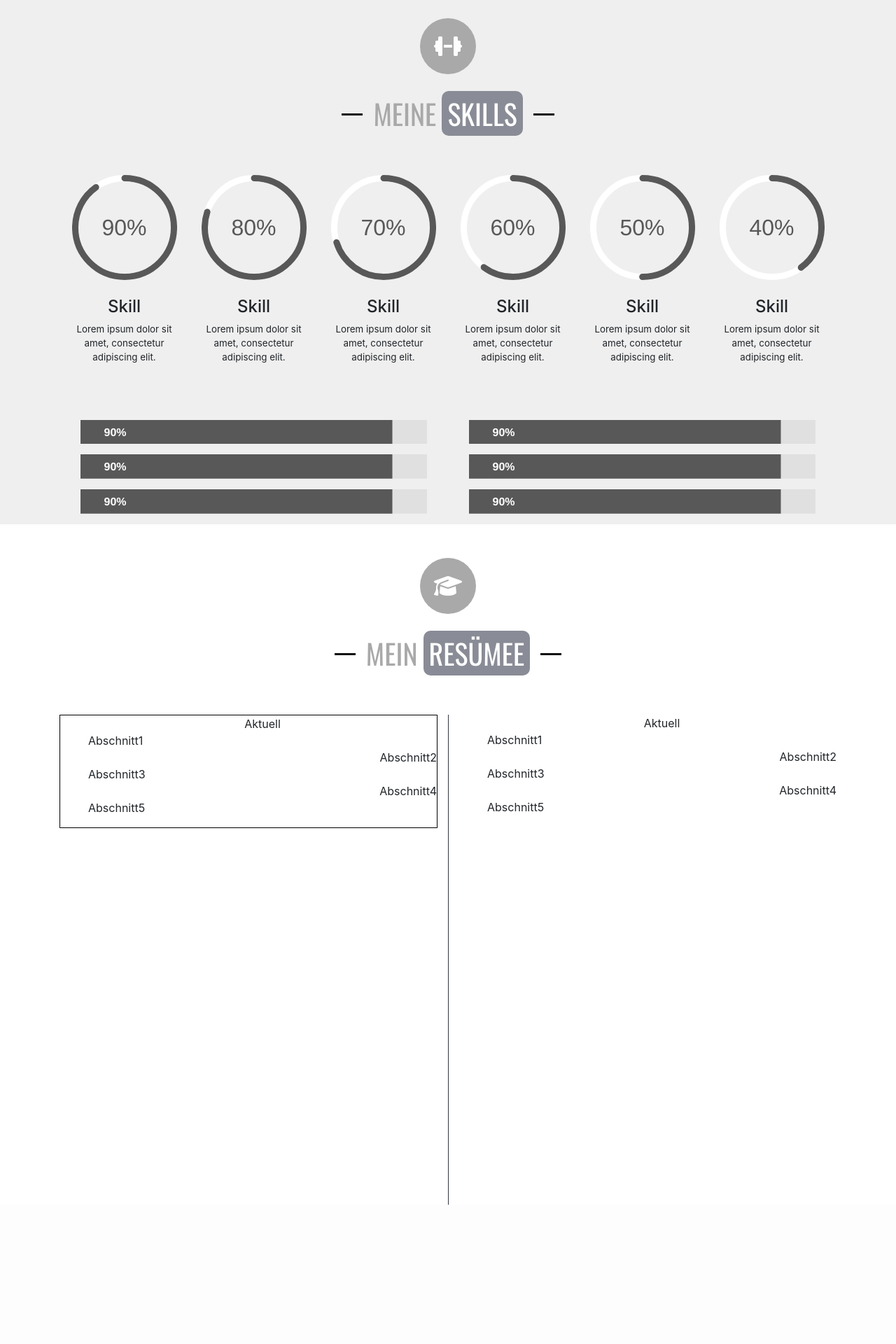
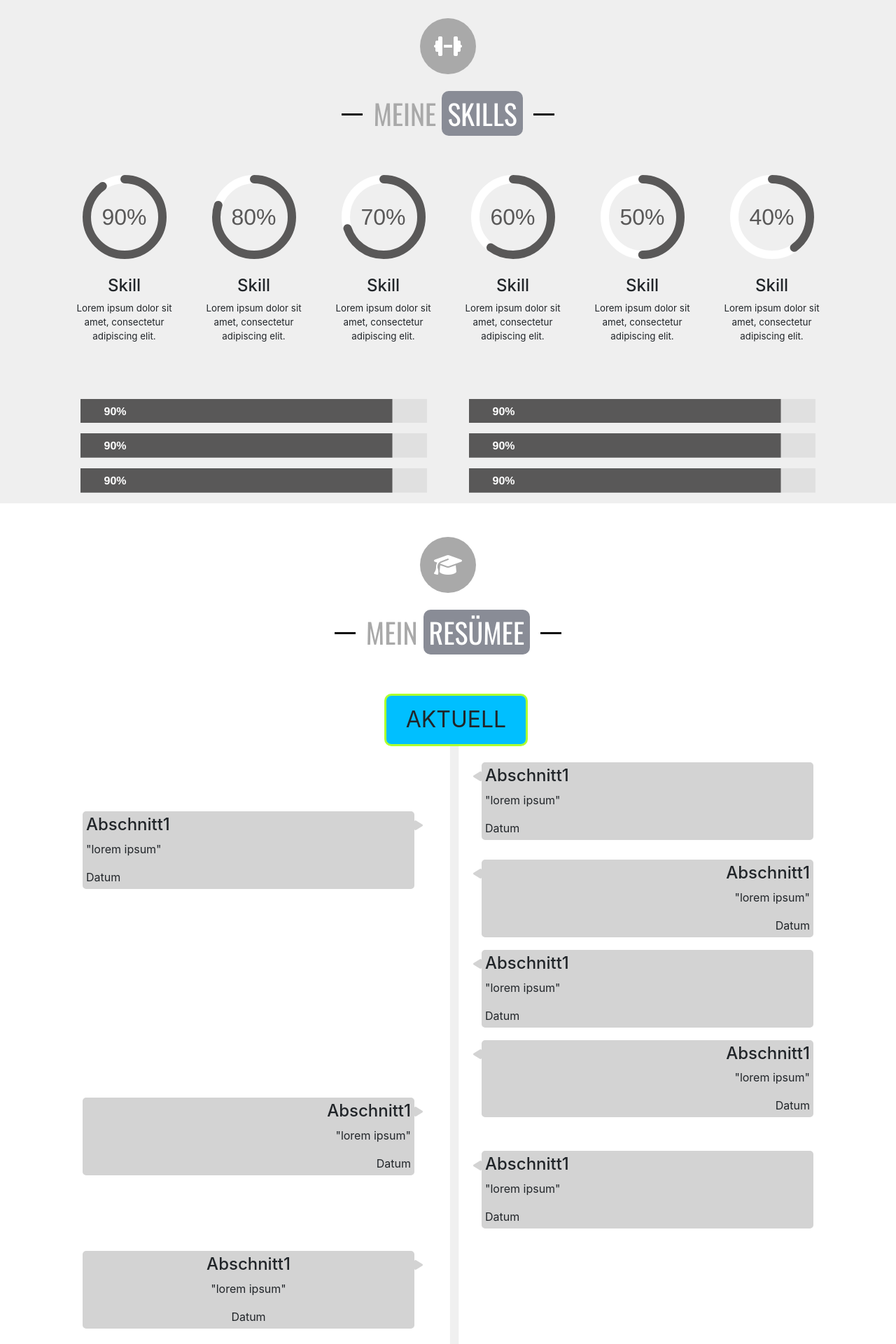
Before and after one commit to QVllasa/Homepage_old, a PHP site: page /home.html in a window 1280 px wide. Shown: the part 2838-4758 px from the top of the page at 70% size. Before the commit the page ends 4559 px from the top, so only its background shows below. Run offline with PHP 8.4, Linux system fonts and the light colour scheme; some libraries are stand-ins or nearby versions.

Commit message:
working on resume section

```diff
--- a/Development/css/homestyle.css
+++ b/Development/css/homestyle.css
@@ -285,6 +285,17 @@
 
 }
 
+.row.icon-container {
+  text-align: center;
+  display: flex;
+  background-color: darkgray;
+  border-radius: 50%;
+  width: 80px;
+  height: 80px;
+
+}
+
+
 
 .section-title h1 {
   display: inline-block;
@@ -515,7 +526,7 @@
 
 .progress-container {
   margin: auto;
-  width: 150px;
+  width: 120px;
   height: auto;
 }
 
@@ -543,8 +554,9 @@
 }
 
 
+/* resume */
 #resume-lists {
-  height: 700px;
+
   width: auto;
 }
 
@@ -556,14 +568,100 @@
   list-style: none;
 }
 
-.resume-section.present {
-  text-align: center;
-}
-
 .section-left-side {
   text-align: left;
+  background-color: lightgray;
+  border: 5px solid lightgray;
+  border-radius: 5px;
 }
 
 .section-right-side {
   text-align: right;
+  background-color: lightgray;
+  border: 5px solid lightgray;
+  border-radius: 5px;
 }
+
+
+#resume-lists {
+  background-image: url('../img/line.png');
+  background-size: auto;
+  background-position: center;
+  background-repeat: repeat-y;
+  height: 1000px;
+}
+
+.present {
+  height: 75px;
+  padding: 10px;
+  margin: 0 40% 0 42%;
+  background-color: deepskyblue;
+  border: 3px solid greenyellow;
+  border-radius: 10px;
+  font-size: 200%;
+  text-transform: uppercase;
+}
+
+#zgk {
+  text-align: center;
+  right: 0 !important;
+  transform: translateY(310px);
+
+}
+
+#uni-kn {
+  transform: translateY(250px);
+}
+
+#KIT {
+
+}
+
+
+#start-icon {
+  transform: translateX(10px);
+  background-image: url('../img/line.png');
+  background-size: auto;
+  margin-top: 0;
+  background-position: center;
+  background-repeat: repeat-y;
+}
+
+
+#my-resume-section {
+  background-color: #FFFFFF !important;
+}
+
+
+#siemens-plm {
+  transform: translateY(-70px);
+}
+
+#ve-internship {
+  transform: translateY(-90px);
+}
+
+#siemens-ag {
+  transform: translateY(-120px);
+}
+
+#maus {
+  transform: translateY(-150px);
+}
+
+#internship {
+  transform: translateY(-150px);
+}
+
+.bubble-arrow-left {
+  float: right;
+  margin: -15% -17px 0 0;
+  color: #D3D3D3;
+}
+
+.bubble-arrow-right {
+  float: left;
+  margin: -15% 0 0 -17px;
+  color: #D3D3D3;
+  transform: rotate(180deg);
+}
--- a/Development/home.html
+++ b/Development/home.html
@@ -590,7 +590,7 @@
 
               <div class="col-md-4 port-item border-customized" id="portfolio-images19">
                 <div class="img-hover-zoom">
-                  <img src="img/Chroma%201.jpg" class="img-fluid">
+                  <img src="img/Chroma1.jpg" class="img-fluid">
                   <div class="overlay ">
                     <div class="text ">1</div>
                   </div>
@@ -598,7 +598,7 @@
               </div>
               <div class="col-md-4 port-item  border-customized" id="portfolio-images20">
                 <div class="img-hover-zoom">
-                  <img src="img/Chroma%201.jpg" class="img-fluid">
+                  <img src="img/Chroma1.jpg" class="img-fluid">
                   <div class="overlay">
                     <div class="text">2</div>
                   </div>
@@ -606,7 +606,7 @@
               </div>
               <div class="col-md-4 port-item  border-customized" id="portfolio-images21">
                 <div class="img-hover-zoom">
-                  <img src="img/Chroma%201.jpg" class="img-fluid">
+                  <img src="img/Chroma1.jpg" class="img-fluid">
                   <div class="overlay">
                     <div class="text">3</div>
                   </div>
@@ -614,7 +614,7 @@
               </div>
               <div class="col-md-4 port-item  border-customized" id="portfolio-images22">
                 <div class="img-hover-zoom">
-                  <img src="img/Chroma%201.jpg" class="img-fluid">
+                  <img src="img/Chroma1.jpg" class="img-fluid">
                   <div class="overlay">
                     <div class="text">4</div>
                   </div>
@@ -622,7 +622,7 @@
               </div>
               <div class="col-md-4 port-item  border-customized" id="portfolio-images23">
                 <div class="img-hover-zoom">
-                  <img src="img/Chroma%201.jpg" class="img-fluid">
+                  <img src="img/Chroma1.jpg" class="img-fluid">
                   <div class="overlay">
                     <div class="text">5</div>
                   </div>
@@ -630,7 +630,7 @@
               </div>
               <div class="col-md-4 port-item  border-customized" id="portfolio-images24">
                 <div class="img-hover-zoom">
-                  <img src="img/Chroma%201.jpg" class="img-fluid">
+                  <img src="img/Chroma1.jpg" class="img-fluid">
                   <div class="overlay">
                     <div class="text">6</div>
                   </div>
@@ -638,7 +638,7 @@
               </div>
               <div class="col-md-4 port-item  border-customized" id="portfolio-images25">
                 <div class="img-hover-zoom">
-                  <img src="img/Chroma%201.jpg" class="img-fluid">
+                  <img src="img/Chroma1.jpg" class="img-fluid">
                   <div class="overlay">
                     <div class="text">7</div>
                   </div>
@@ -646,7 +646,7 @@
               </div>
               <div class="col-md-4 port-item  border-customized" id="portfolio-images26">
                 <div class="img-hover-zoom">
-                  <img src="img/Chroma%201.jpg" class="img-fluid">
+                  <img src="img/Chroma1.jpg" class="img-fluid">
                   <div class="overlay">
                     <div class="text">8</div>
                   </div>
@@ -654,7 +654,7 @@
               </div>
               <div class="col-md-4 port-item  border-customized" id="portfolio-images27">
                 <div class="img-hover-zoom">
-                  <img src="img/Chroma%201.jpg" class="img-fluid">
+                  <img src="img/Chroma1.jpg" class="img-fluid">
                   <div class="overlay">
                     <div class="text">9</div>
                   </div>
@@ -795,27 +795,86 @@
     <!-- resume station list -->
     <div class="container">
       <div class="row" id="resume-lists">
-        <div class="col-lg-6  mx-auto">
-          <div id="work-canvas" width="auto" height="auto" style="border:1px solid #000000;">
-            <ul class="resume-list-work">
-              <li class="resume-section present">Aktuell</li>
-              <li class="section-left-side">Abschnitt1</li>
-              <li class="section-right-side">Abschnitt2</li>
-              <li class="section-left-side">Abschnitt3</li>
-              <li class="section-right-side">Abschnitt4</li>
-              <li class="section-left-side">Abschnitt5</li>
-            </ul>
-          </div>
+        <div class="container  text-center present mb-4">Aktuell</div>
+        <div class="col-lg-6 px-5 mx-auto text-center">
+          <ul class="resume-list-school px-0">
+            <li class="section-left-side" id="KIT">
+              <div>
+                <h4>Abschnitt1</h4>
+                <p>"lorem ipsum"</p>
+                <span>Datum</span>
+                <i class="fas fa-play bubble-arrow-left"></i>
+              </div>
+            </li>
+            <li class="section-right-side my-5" id="uni-kn">
+              <div>
+                <h4>Abschnitt1</h4>
+                <p>"lorem ipsum"</p>
+                <span>Datum</span>
+                <i class="fas fa-play bubble-arrow-left"></i>
+              </div>
+            </li>
+            <li class="section-left-side my-5" id="zgk">
+              <div>
+                <h4>Abschnitt1</h4>
+                <p>"lorem ipsum"</p>
+                <span>Datum</span>
+                <i class="fas fa-play bubble-arrow-left"></i>
+              </div>
+            </li>
+
+          </ul>
         </div>
-        <div class="col-lg-6 border-left border-dark mx-auto">
-          <ul class="resume-list-school">
-            <li class="resume-section present">Aktuell</li>
-            <li class="section-left-side">Abschnitt1</li>
-            <li class="section-right-side">Abschnitt2</li>
-            <li class="section-left-side">Abschnitt3</li>
-            <li class="section-right-side">Abschnitt4</li>
-            <li class="section-left-side">Abschnitt5</li>
+        <div class="col-lg-6 mx-auto px-5 text-center">
+          <ul class="resume-list-work px-0">
+            <li class="section-left-side" id="siemens-plm">
+              <div>
+                <h4>Abschnitt1</h4>
+                <p>"lorem ipsum"</p>
+                <span>Datum</span>
+                <i class="fas fa-play bubble-arrow-right"></i>
+              </div>
+            </li>
+            <li class="section-right-side mt-5" id="ve-internship">
+              <div>
+                <h4>Abschnitt1</h4>
+                <p>"lorem ipsum"</p>
+                <span>Datum</span>
+                <i class="fas fa-play bubble-arrow-right"></i>
+              </div>
+            </li>
+            <li class="section-left-side mt-5" id="siemens-ag">
+              <div>
+                <h4>Abschnitt1</h4>
+                <p>"lorem ipsum"</p>
+                <span>Datum</span>
+                <i class="fas fa-play bubble-arrow-right"></i>
+              </div>
+            </li>
+            <li class="section-right-side mt-5" id="maus">
+              <div>
+                <h4>Abschnitt1</h4>
+                <p>"lorem ipsum"</p>
+                <span>Datum</span>
+                <i class="fas fa-play bubble-arrow-right"></i>
+              </div>
+            </li>
+            <li class="section-left-side mt-5" id="internship">
+              <div>
+                <h4>Abschnitt1</h4>
+                <p>"lorem ipsum"</p>
+                <span>Datum</span>
+                <i class="fas fa-play bubble-arrow-right"></i>
+              </div>
+            </li>
           </ul>
+        </div>
+
+      </div>
+      <div class="row justify-content-center" id="start-icon">
+        <div class="container icon-container align-items-center justify-content-center">
+          <i class="fas fa-book fa-2x" style="color:white"></i>
+
         </div>
       </div>
 
--- a/Development/js/scripts.js
+++ b/Development/js/scripts.js
@@ -183,14 +183,14 @@
 var settings = {
   color: '#595858',
   trailColor: '#FFFFFF',
-  trailWidth: 6,
+  trailWidth: 10,
   duration: 1400,
   easing: 'bounce',
-  strokeWidth: 6,
+  strokeWidth: 10,
 
 
   from: {color: '#595858', a: 0},
-  to: {color: '#595858', a: .7},
+  to: {color: '#595858', a: 1},
 
   // Set default step function for all animate calls
   step: function (state, circle) {
@@ -279,11 +279,3 @@
 
 
 //canvas
-var c = document.getElementById("work-canvas");
-var width = c.getAttribute('width');
-var height = c.getAttribute('height');
-var ctx = c.getContext("2d");
-ctx.beginPath();
-ctx.moveTo(width / 2, 0);
-ctx.lineTo(width / 2, height);
-ctx.stroke();
```
Also changed, not shown: Development/img/line.png (added), 2 other files.
